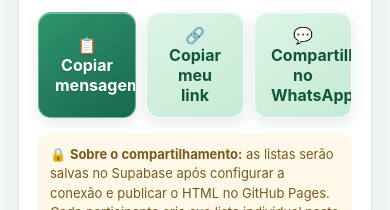
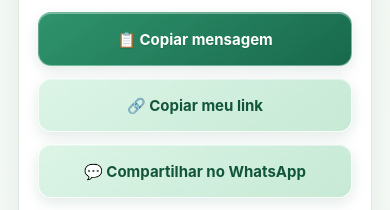
Before and after one commit to D4RKxOP/natal-secreto, a plain HTML site: page index.html in a window 390 px wide. Shown: the part 2437-2647 px from the top of the page. Drawn offline with nearby package versions, Linux system fonts and the light colour scheme.

Commit message:
Update index.html

```diff
--- a/index.html
+++ b/index.html
@@ -32,6 +32,14 @@ button:active:not(:disabled){transform:translateY(0);box-shadow:inset 0 2px 5px
 button:focus-visible{outline:3px solid #6ebe98;outline-offset:3px}
 button:disabled{filter:none;box-shadow:none}
 @media(prefers-reduced-motion:reduce){button{transition:none}button:hover:not(:disabled),button:active:not(:disabled){transform:none}}
+/* Compartilhamento: alvos grandes e texto legível em telas pequenas */
+.actions{align-items:stretch}
+.actions button{flex:1 1 190px;min-width:0;min-height:54px;display:flex;align-items:center;justify-content:center;text-align:center;line-height:1.35;overflow-wrap:normal;word-break:normal;white-space:normal;padding:13px 17px}
+@media(max-width:700px){
+  .actions{display:flex;flex-direction:column;gap:12px}
+  .actions button{width:100%;flex:0 0 auto;min-height:54px;padding:15px 18px;font-size:15px;line-height:1.4}
+}
+
 </style>
 </head>
 <body>
```
